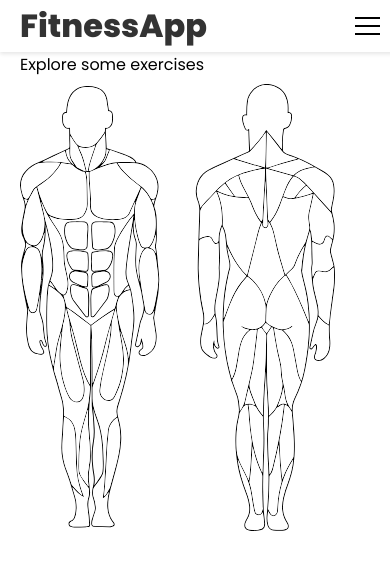
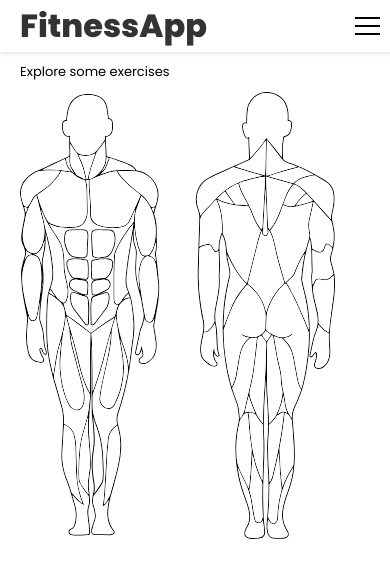
Before and after one commit to ElkkuElias/frntendfit, a React (Create React App) app: page /Explore in a window 390 px wide. Shown: the top 578 px of the page. Built offline with nearby package versions, Linux system fonts and the light colour scheme; sample sign-in values are in the browser's storage.

Commit message:
gif bug at 1024px fixed and adjusted responsiveness on Explore page

```diff
--- a/src/components/ExerciseList.css
+++ b/src/components/ExerciseList.css
@@ -9,8 +9,9 @@
   padding: 20px;
   background-color: #ffffff;
 }
+
 button {
-  margin-left: 35%;
+  /* margin-left: 35%; */
   background-color: #ffffff;
   color: #2b2b2b;
   cursor: pointer;
@@ -20,8 +21,12 @@ button {
   font-size: 16px;
   box-shadow: 0 3px #D2D2D2;
 }
-.giffi {
+/* .giffi {
   margin-left: 15%;
+} */
+
+.plusbutton {
+  align-self: center;
 }
 
 button:hover {
@@ -38,12 +43,15 @@ button:active {
   margin-bottom: 20px;
   padding: 20px;
   border-radius: 5px;
+  display: flex;
+  flex-direction: column;
 }
 
 .exercise-card h2 {
   color: var(--ex-list-headers);
   font-size: 20px;
   margin-bottom: 10px;
+  text-align: center;
 }
 
 .exercise-card img {
@@ -55,34 +63,56 @@ button:active {
 .exercise-header {
   color: var(--ex-list-headers);
 }
+
+.exercise-header-value{
+  color: #000;
+}
+
+
 @media only screen and (max-width: 1106px) {
   .exercise-list {
-
     font-size: 90%;
   }
 }
 
-  @media only screen and (max-width: 414px) {
-    .exercise-list {
-
-        font-size: 80%;
-    }}
-
 @media only screen and (max-width: 935px) {
   .exercise-list {
+    font-size: 80%;
+  }
 
-            font-size: 80%;
-        }}
+  ol {
+    padding-left: 15px;
+  }
+}
+
 @media only screen and (max-width: 760px) {
   .exercise-list {
+    font-size: 80%;
+  }
 
-              font-size: 80%;
-          }}
+  .exercise-header {
+    text-align: center;
+  }
+
+
+}
+
 @media only screen and (max-width: 592px) {
-          #instructions{
+  #instructions {
     display: none;
   }
   .exercise-list {
+    font-size: 80%;
+  }
+}
 
+@media only screen and (max-width: 430px) {
+  .exercise-list {
     font-size: 80%;
-          }}
+  }
+
+  .exercise-card h2 {
+    font-size: 14px;
+  }
+
+}
--- a/src/components/ExerciseList.js
+++ b/src/components/ExerciseList.js
@@ -45,10 +45,10 @@ const ExerciseList = ({ data }) => {
             </button>
           </div>
           <p className="exercise-card">
-            <span className="exercise-header"><strong>Target: </strong></span>{exercise.target}
+            <span className="exercise-header"><strong>Target: </strong><span className="exercise-header-value">{exercise.target}</span></span>
           </p>
           <p className="exercise-card">
-            <span className="exercise-header"><strong>Equipment: </strong></span>{exercise.equipment}
+            <span className="exercise-header"><strong>Equipment: </strong><span className="exercise-header-value">{exercise.equipment}</span></span>
           </p>
           <p className="exercise-card" id='instructions'>
             <span className="exercise-header"><strong>Instructions:</strong></span>
--- a/src/components/Exercisemap.css
+++ b/src/components/Exercisemap.css
@@ -4,7 +4,7 @@
 .closing{
   display: flex;
   position: fixed;
-  right: 80%;
+  left: 16%;
 }
 @media only screen and (max-width: 592px) {
 svg{
--- a/src/pages/Explore.css
+++ b/src/pages/Explore.css
@@ -0,0 +1,19 @@
+/* explore page */
+
+.explore-page-title {
+    margin: 10px;
+}
+
+@media only screen and (max-width: 430px) {
+    .explore-page-title {
+        margin: 10px 5px;
+        font-size: 14px;
+    }
+}
+
+@media only screen and (max-width: 390px) {
+    .explore-page-title {
+        margin: 10px 0;
+        font-size: 13px;
+    }
+  }
--- a/src/pages/Explore.js
+++ b/src/pages/Explore.js
@@ -1,10 +1,11 @@
 import React from "react";
 import ExerciseMap from "../components/Exercisemap"
+import "./Explore.css"
 const Explore = () => {
     return (
         <div>
 
-        <div>Explore some exercises</div>
+        <div className="explore-page-title">Explore some exercises</div>
         <ExerciseMap />
         </div>
     )
```
Also changed, not shown: src/index.css (line endings or trailing spaces). Lines whose indentation alone changed are shown as unchanged.
